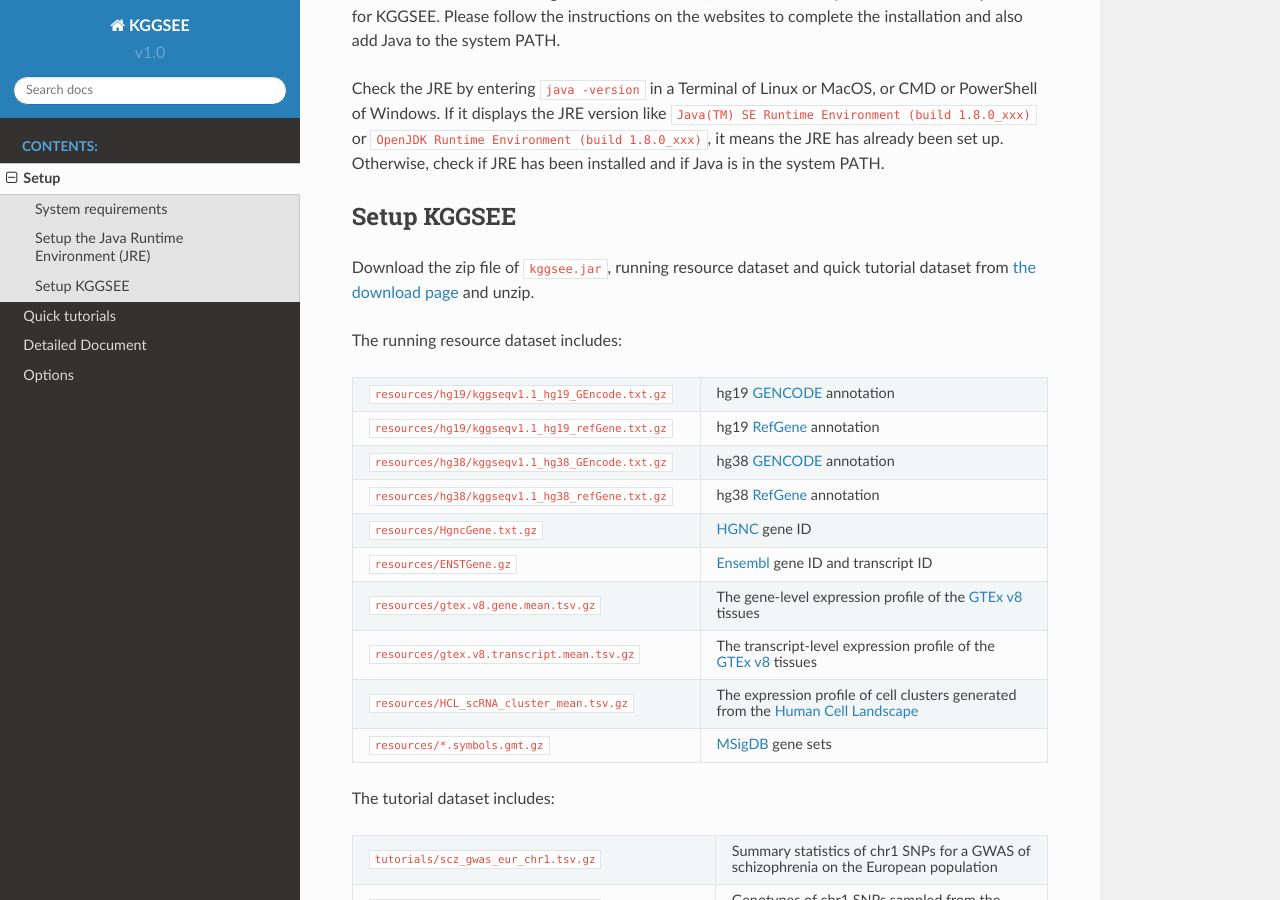
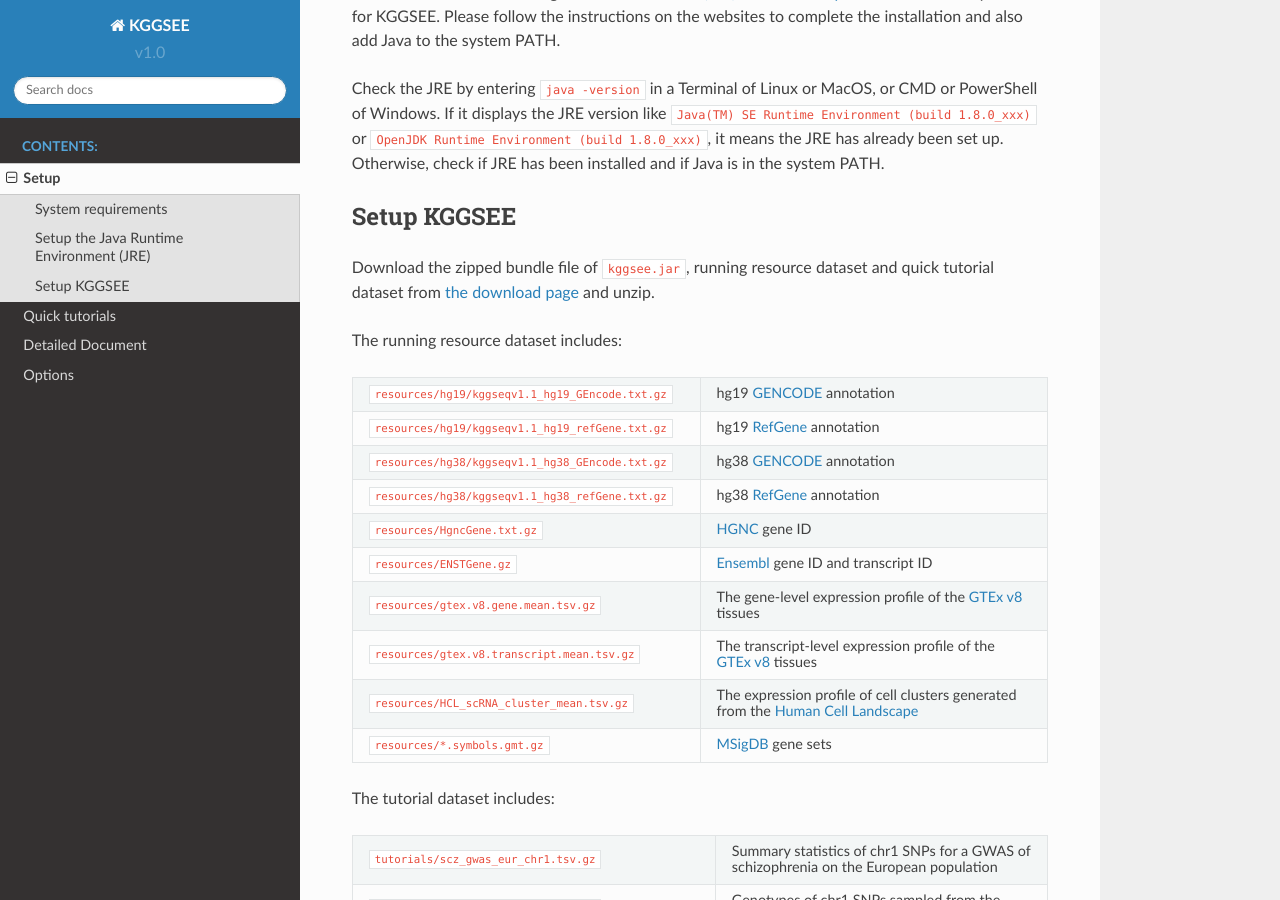
Before and after one commit to pmglab/KGGSEE, a Sphinx documentation site: the page built from doc/source/setup.rst, in a window 1280 px wide and 900 px high, scrolled down 497 px. Built offline with Sphinx 7.4.7 and the Read the Docs theme 2.0.0, drawn with Linux system fonts in a browser that asks for light colours.

Commit message:
Update setup.rst

```diff
--- a/doc/source/setup.rst
+++ b/doc/source/setup.rst
@@ -36,7 +36,7 @@ Check the JRE by entering ``java -version`` in a Terminal of Linux or MacOS, or
 Setup KGGSEE
 ============
 
-Download the zip file of ``kggsee.jar``, running resource dataset and quick tutorial dataset from `the download page <http://pmglab.top/kggsee/#/download>`_ and unzip.
+Download the zipped bundle file of ``kggsee.jar``, running resource dataset and quick tutorial dataset from `the download page <http://pmglab.top/kggsee/#/download>`_ and unzip.
 
 The running resource dataset includes:
 
```
